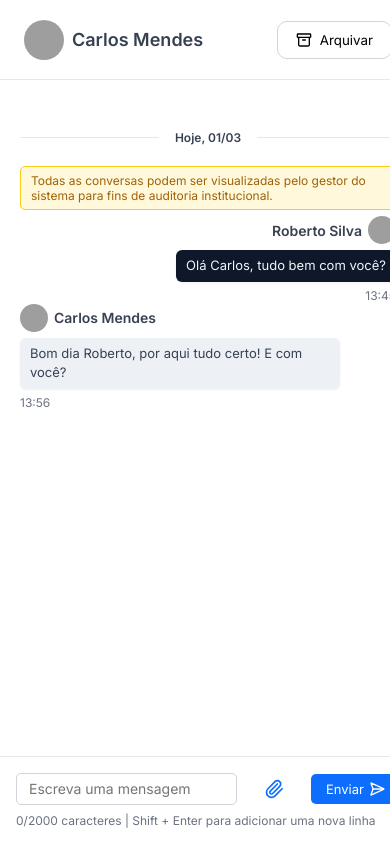
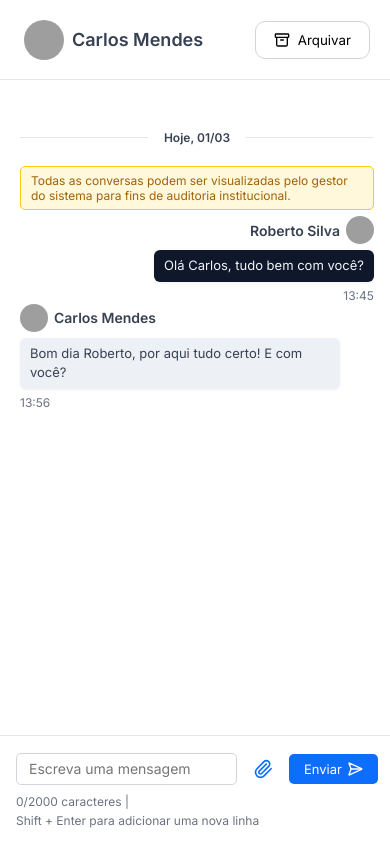
Before and after one commit to Paulo-git-Paiva/messaging-ui, a Vue app: page / in a window 390 px wide. Built offline with nearby package versions, Linux system fonts and the light colour scheme; grey boxes are pictures that could not be loaded.

Commit message:
fix/style component messageInput

```diff
--- a/src/assets/styles/global.css
+++ b/src/assets/styles/global.css
@@ -328,61 +328,6 @@ input {
   width: fit-content;
 }
 
-/* INPUT */
-
-.message-input-wrapper {
-  padding: 14px 16px;
-  background: white;
-  border-top: 1px solid #e5e7eb;
-}
-
-.message-input-container {
-  display: flex;
-  align-items: center;
-  gap: 12px;
-}
-
-.message-input-container textarea {
-  flex: 1;
-  height: 32px;
-  border: 1px solid #d1d5db;
-  border-radius: 5px;
-  padding: 6px 12px;
-  resize: none;
-  outline: none;
-  font-size: 14px;
-  transition: 0.2s;
-}
-
-.message-input-container textarea:focus {
-  border-color: #0d6efd;
-}
-
-.message-input-container button {
-  height: 30px;
-  padding: 0 15px;
-  border: none;
-  border-radius: 5px;
-  background: #0d6efd;
-  color: white;
-  font-size: 13px;
-  font-weight: 100;
-  cursor: pointer;
-  transition: 0.2s;
-}
-
-.message-input-container button:hover {
-  opacity: 0.92;
-}
-
-.input-footer {
-  display: flexbox;
-  justify-content: space-between;
-  margin-top: 8px;
-  font-size: 12px;
-  color: #6b7280;
-}
-
 /* SCROLL */
 
 .conversation-list {
@@ -420,16 +365,6 @@ input {
 
   .message-list {
     padding: 20px;
-  }
-
-  .message-input-wrapper {
-    padding: 16px;
-  }
-
-  .input-footer {
-    flex-direction: column;
-
-    gap: 4px;
   }
 }
 
@@ -480,37 +415,3 @@ input {
   align-items: center;
   gap: 8px;
 }
-
-.attach-btn {
-  width: auto;
-  height: 34px;
-  padding: 0 4px;
-  display: flex;
-  align-items: center;
-  justify-content: center;
-  background-color: transparent !important;
-  border: none !important;
-  outline: none !important;
-  box-shadow: none !important;
-  appearance: none;
-  -webkit-appearance: none;
-  cursor: pointer;
-  color: #0d6efd !important;
-  transition: opacity 0.2s ease;
-}
-
-.attach-btn:focus,
-.attach-btn:active,
-.attach-btn:hover {
-  background-color: transparent !important;
-  border: none !important;
-  outline: none !important;
-  box-shadow: none !important;
-  color: #0d6efd !important;
-  opacity: 0.7 !important;
-}
-.send-btn {
-  display: flex;
-  align-items: center;
-  gap: 5px;
-}
--- a/src/components/Input/MessageInput.vue
+++ b/src/components/Input/MessageInput.vue
@@ -20,7 +20,7 @@
 
     <div class="input-footer">
       <span>{{ message.length }}/2000 caracteres |</span>
-      <span> Shift + Enter para adicionar uma nova linha </span>
+      <span>Shift + Enter para adicionar uma nova linha </span>
     </div>
   </div>
 </template>
@@ -49,3 +49,94 @@ function handleKeyDown(event: KeyboardEvent) {
   }
 }
 </script>
+
+<style scoped>
+.message-input-wrapper {
+  padding: 14px 16px;
+  background: white;
+  border-top: 1px solid #e5e7eb;
+}
+
+.message-input-container {
+  display: flex;
+  align-items: center;
+  gap: 12px;
+}
+
+.message-input-container textarea {
+  flex: 1;
+  height: 32px;
+  border: 1px solid #d1d5db;
+  border-radius: 5px;
+  padding: 6px 12px;
+  resize: none;
+  outline: none;
+  font-size: 14px;
+  transition: 0.2s;
+}
+
+.message-input-container textarea:focus {
+  border-color: #0d6efd;
+}
+
+.input-footer {
+  display: flex;
+  justify-content: start;
+  margin-top: 8px;
+  font-size: 12px;
+  gap: 6px;
+  color: #6b7280;
+}
+
+.attach-btn {
+  width: auto;
+  height: 34px;
+  padding: 0 4px;
+  display: flex;
+  align-items: center;
+  justify-content: center;
+  background-color: transparent !important;
+  border: none !important;
+  outline: none !important;
+  box-shadow: none !important;
+  appearance: none;
+  -webkit-appearance: none;
+  cursor: pointer;
+  color: #0d6efd !important;
+  transition: opacity 0.2s ease;
+}
+
+.attach-btn:hover {
+  opacity: 0.7;
+}
+
+.send-btn {
+  height: 30px;
+  padding: 0 15px;
+  border: none;
+  border-radius: 5px;
+  background: #0d6efd;
+  color: white;
+  font-size: 13px;
+  cursor: pointer;
+  display: flex;
+  align-items: center;
+  gap: 5px;
+  transition: 0.2s;
+}
+
+.send-btn:hover {
+  opacity: 0.92;
+}
+
+@media (max-width: 768px) {
+  .message-input-wrapper {
+    padding: 16px;
+  }
+
+  .input-footer {
+    flex-direction: column;
+    gap: 4px;
+  }
+}
+</style>
```
